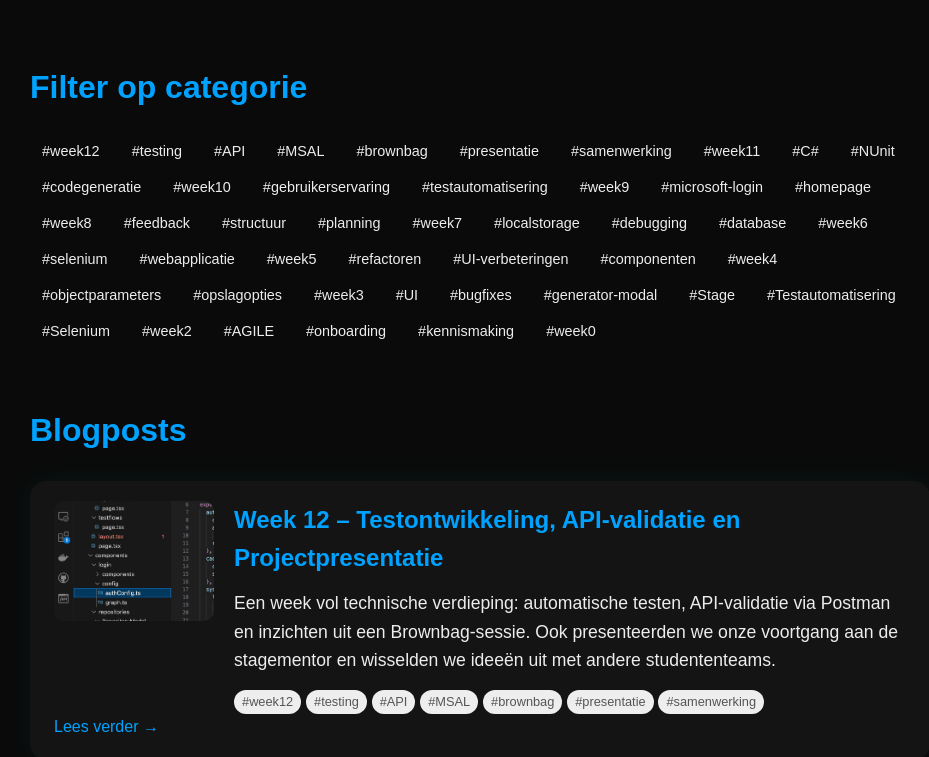
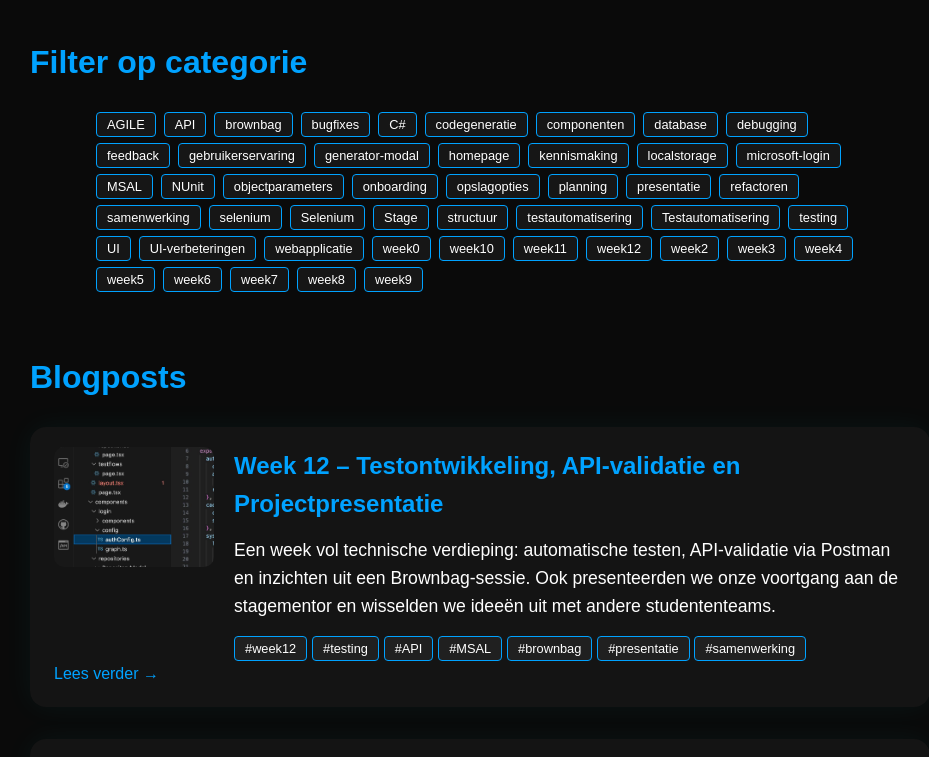
Before and after one commit to xdpatrykxd/portfolio-app, a Next.js app: page /blog in a window 1280 px wide. Shown: the part 988-1745 px from the top of the page, without its empty margins (160-1089 px from the left). Built offline with nearby package versions, Linux system fonts and the light colour scheme.

Commit message:
changes to full site , added cleaner filtering, and whole site filter, project update in about.

```diff
--- a/src/components/ProjectCard.tsx
+++ b/src/components/ProjectCard.tsx
@@ -6,6 +6,7 @@ interface ProjectCardProps {
   title: string;
   description: string;
   link: string;
+  fav: boolean;
   onlineLink?: string;
   picture: string;
 }
@@ -14,6 +15,7 @@ export default function ProjectCard({
   title,
   description,
   onlineLink,
+  fav,
   link,
   picture,
 }: ProjectCardProps) {
--- a/src/pages/blog/index.tsx
+++ b/src/pages/blog/index.tsx
@@ -1,11 +1,12 @@
 import MetaHead from "@/components/MetaHead";
 import { Geist, Geist_Mono } from "next/font/google";
-import styles from "@/styles/Blog.module.css"; // Import the updated styles
+import styles from "@/styles/Blog.module.css";
 import Footer from "@/components/Footer";
 import Header from "@/components/Header";
 import Link from "next/link";
-import { getPosts } from "@/utils/getPosts"; // Import the function to fetch posts
-import { Post } from "@/utils/types"; // Import the Post type
+import { getPosts } from "@/utils/getPosts";
+import { Post } from "@/utils/types";
+import { useRouter } from "next/router";
 
 const geistSans = Geist({
   variable: "--font-geist-sans",
@@ -17,30 +18,31 @@ const geistMono = Geist_Mono({
   subsets: ["latin"],
 });
 
-// Define the props for the Blog component
 interface BlogProps {
-  posts: Post[]; // The 'posts' prop should always be an array
+  posts: Post[];
 }
 
-// The Blog component that will render the list of posts
-import { useState } from "react";
+export default function Blog({ posts }: BlogProps) {
+  const router = useRouter();
+  const { tag } = router.query; // Access the tag from the URL query parameter
 
-export default function Blog({ posts }: BlogProps) {
-  const [selectedTag, setSelectedTag] = useState<string | null>(null);
 
-  const allTags = Array.from(new Set(posts.flatMap((post) => post.tags || [])));
+  // Normalize and sort tags
+  const allTags = Array.from(
+    new Set(
+      posts.flatMap((post) =>
+        (post.tags || []).map((tag) => tag.replace(/^#/, ""))
+      )
+    )
+  );
+  const sortedTags = allTags.sort((a, b) => a.localeCompare(b));
 
-  const filteredPosts = selectedTag
-    ? posts.filter((post) => post.tags?.includes(selectedTag))
+  // Filter posts based on the selected tag from the URL
+  const filteredPosts = tag
+    ? posts.filter((post) =>
+        post.tags?.some((postTag) => postTag.replace(/^#/, "") === tag)
+      )
     : posts;
-
-  if (!posts || posts.length === 0) {
-    return (
-      <div>
-        <p>No posts available yet. Please check back later!</p>
-      </div>
-    );
-  }
 
   return (
     <>
@@ -56,7 +58,6 @@ export default function Blog({ posts }: BlogProps) {
         <main className={styles.main}>
           <section className={styles.blogSection}>
             <h1 className={styles.blogTitle}>Welkom bij mijn blog</h1>
-
             <p className={styles.intro}>
               Als student programmeren ben ik altijd geboeid geweest door
               technologie, innovatie en hoe bedrijven in de praktijk werken.
@@ -102,33 +103,39 @@ export default function Blog({ posts }: BlogProps) {
               Brightest, de projecten waaraan ik meewerk, de vaardigheden die ik
               ontwikkel en de uitdagingen die ik onderweg tegenkom. Het doel?
               Transparantie bieden in hoe het is om als student de stap te
-              zetten naar de professionele wereld.
+              zetten naar de professionele wereld. Bedankt dat je meeverloopt op
+              deze reis. Ik kijk ernaar uit om mijn ervaringen te blijven delen
+              en hopelijk ook jou te inspireren in je eigen groeipad binnen
+              tech!
             </p>
 
-            <p>
-              Bedankt dat je meeverloopt op deze reis. Ik kijk ernaar uit om
-              mijn ervaringen te blijven delen en hopelijk ook jou te inspireren
-              in je eigen groeipad binnen tech!
-            </p>
             <h2 className={styles.sectionTitle}>Filter op categorie</h2>
             <div className={styles.tagFilter}>
-              {allTags.map((tag) => (
+              {sortedTags.map((tag) => (
                 <button
                   key={tag}
                   className={`${styles.tagButton} ${
-                    selectedTag === tag ? styles.activeTag : ""
-                  }`}
-                  onClick={() =>
-                    setSelectedTag(tag === selectedTag ? null : tag)
-                  }
+                    tag === (router.query.tag || "") ? styles.activeTag : ""
+                  }`} // Active tag class based on URL
+                  onClick={() => {
+                    // Update the URL with the selected tag as a query parameter
+                    router.push(`/blog?tag=${encodeURIComponent(tag)}`);
+                  }}
                 >
-                  #{tag}
+                  {tag}
                 </button>
               ))}
+              {tag && (
+                <button
+                  onClick={() => router.push("/blog")} // Clears the tag filter
+                  className={styles.clearFilterButton}
+                >
+                  Clear Filter
+                </button>
+              )}
             </div>
 
             <h2 className={styles.sectionTitle}>Blogposts</h2>
-
             <div className={styles.posts}>
               {filteredPosts.map((post) => (
                 <div key={post.slug} className={styles.post}>
@@ -144,9 +151,20 @@ export default function Blog({ posts }: BlogProps) {
                         <p className={styles.postExcerpt}>{post.excerpt}</p>
                         <div className={styles.tagList}>
                           {post.tags?.map((tag) => (
-                            <span key={tag} className={styles.tag}>
-                              #{tag}
-                            </span>
+                            <button
+                              key={tag}
+                              className={styles.tag}
+                              onClick={(e) => {
+                                e.preventDefault();
+                                router.push(
+                                  `/blog?tag=${encodeURIComponent(
+                                    tag.replace(/^#/, "")
+                                  )}`
+                                );
+                              }}
+                            >
+                              #{tag.replace(/^#/, "")}
+                            </button>
                           ))}
                         </div>
                       </section>
@@ -159,21 +177,16 @@ export default function Blog({ posts }: BlogProps) {
           </section>
         </main>
       </div>
-
       <Footer />
     </>
   );
 }
 
-// Fetch posts during build time (Static Site Generation)
 export async function getStaticProps() {
   const posts = getPosts();
-
-  console.log("Fetched Posts: ", posts); // Log posts to check if it's being fetched correctly
-
   return {
     props: {
-      posts: posts || [], // Ensure posts is always an array
+      posts: posts || [],
     },
   };
 }
--- a/src/pages/projects.tsx
+++ b/src/pages/projects.tsx
@@ -30,6 +30,7 @@ export default function Projects() {
               {projects.map((project) => (
                 <ProjectCard
                   key={project.title}
+                  fav={project.fav}
                   title={project.title}
                   description={project.description}
                   link={project.link}
--- a/src/styles/Blog.module.css
+++ b/src/styles/Blog.module.css
@@ -14,12 +14,6 @@
     display: flex;
     flex-direction: column;
     gap: 48px;
-  }
-  .tagFilter {
-    display: flex;
-    flex-wrap: wrap;
-    gap: 0.5rem;
-    margin-bottom: 2rem;
   }
 
   .tagButton {
@@ -38,7 +32,7 @@
     color: var(--primary-color);
   }
 
-  .activeTag {
+  .activeTag, .clearFilterButton {
     background-color: #0070f3;
     color: white;
   }
@@ -51,11 +45,50 @@
   }
 
   .tag {
+    background-color: rgba(255, 255, 255, 0.05);
+    color: white;
+    border: 1px solid var(--primary-color);
+    padding: 4px 10px;
     font-size: 0.8rem;
-    background-color: #eee;
-    padding: 2px 8px;
-    border-radius: 12px;
-    color: #555;
+    border-radius: 4px;
+    cursor: pointer;
+    transition: background-color 0.2s ease, color 0.2s ease, transform 0.1s ease;
+  }
+  .clearFilterButton {
+    background-color: rgba(255, 255, 255, 0.05);
+    color: white;
+    border: 1px solid var(--secondary-color);
+    padding: 4px 10px;
+    font-size: 0.8rem;
+    border-radius: 4px;
+    cursor: pointer;
+    transition: background-color 0.2s ease, color 0.2s ease, transform 0.1s ease;
+  }
+  .post a {
+    text-decoration: none; /* Remove underline from everything in the link */
+  }
+  .post .postExcerpt{
+    text-decoration: none;
+    color:  white;
+  }
+
+  .post:hover a {
+    text-decoration: none; /* Prevent underline on hover */
+  }
+
+  .postExcerpt,
+  .tagList {
+    text-decoration: none !important; /* Force no underline */
+  }
+
+  .tagList button {
+    text-decoration: none;
+  }
+  .tagList button:hover {
+    text-decoration: none;
+    background-color: var(--primary-color);
+    color: black;
+    font-weight: 500;
   }
 
   .sectionTitle {
@@ -86,6 +119,40 @@
     background-color: rgba(255, 255, 255, 0.03);
     max-width: 700px;
   }
+
+  .tagFilter {
+    display: flex;
+    flex-wrap: wrap;
+    gap: 6px 8px;
+    margin: 16px auto 32px;
+    max-width: 800px;
+    padding: 0 16px;
+    justify-content: flex-start;
+  }
+
+  .tagButton {
+    background-color: rgba(255, 255, 255, 0.05);
+    color: white;
+    border: 1px solid var(--primary-color);
+    padding: 4px 10px;
+    font-size: 0.8rem;
+    border-radius: 4px;
+    cursor: pointer;
+    transition: background-color 0.2s ease, color 0.2s ease, transform 0.1s ease;
+  }
+
+  .tagButton:hover {
+    background-color: var(--primary-color);
+    color: black;
+  }
+
+  .activeTag {
+    background-color: var(--primary-color);
+    color: black;
+    font-weight: 500;
+  }
+
+
 
   /* Brightest Info */
   .brightestLogo {
```
Also changed, not shown: public/projects.ts (+9 -4 lines), src/pages/about.tsx (+19 -1 lines), src/pages/blog/[slug].tsx (+11 -7 lines), src/styles/About.module.css (+16 -1 lines).
